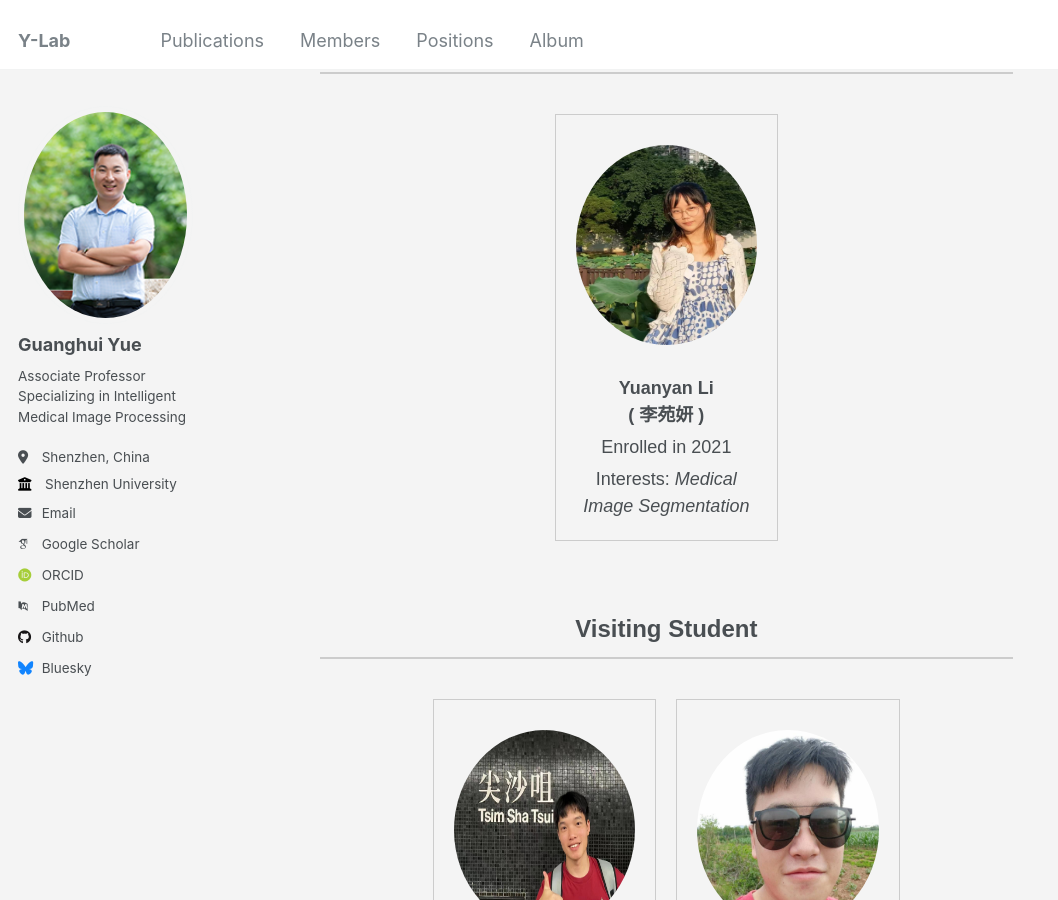
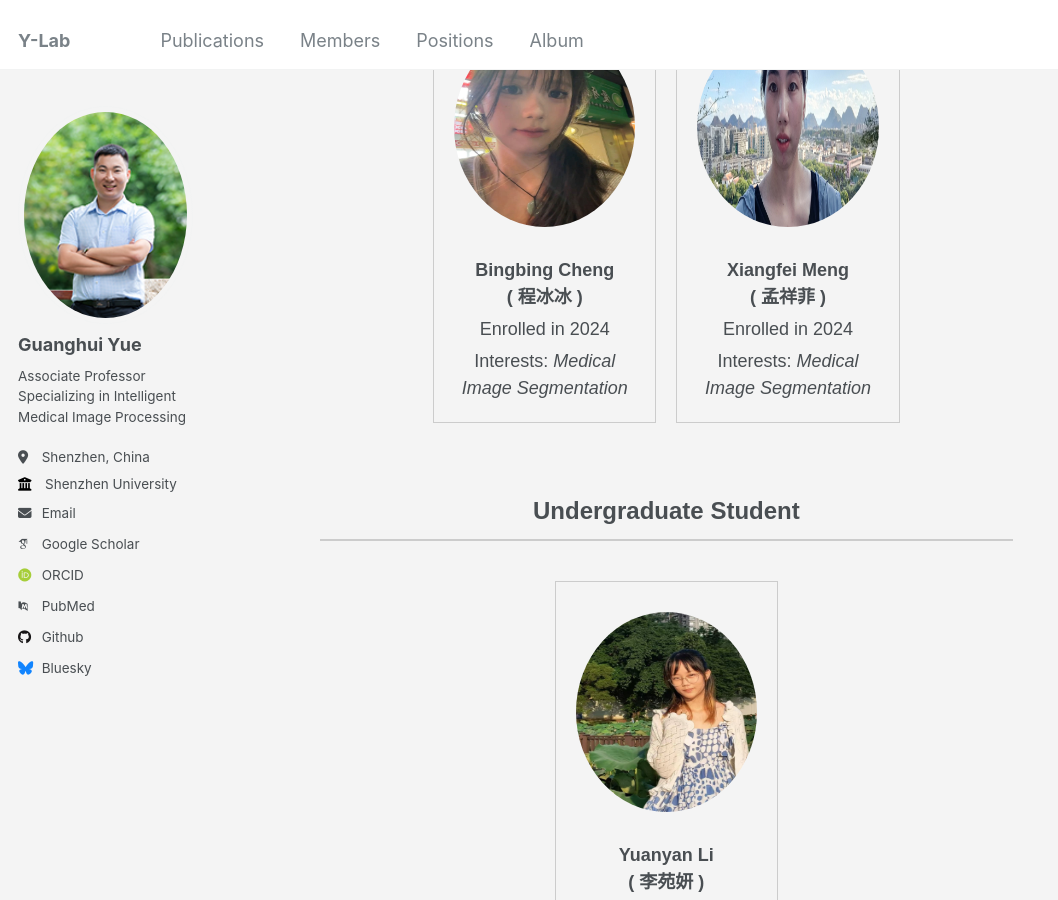
Before and after one commit to Guanghui-Yue/Guanghui-Yue.github.io, a Jekyll site: the page built from _pages/member.md, in a window 1280 px wide and 900 px high, scrolled down 2337 px. Shown: the whole window, without its empty margins (0-1058 px from the left). Built offline with Jekyll 4.4.1, drawn with Linux system fonts in a browser that asks for light colours; some web fonts are replaced.

Commit message:
Update member.md

```diff
--- a/_pages/member.md
+++ b/_pages/member.md
@@ -182,7 +182,24 @@ redirect_from:
       <div class="member-interests">Interests: <em>Image Quality Assessment</em></div>
     </div>
   </div>
+  <div class="member-box">
+    <img src="/images/chengbingbing.png" alt="Bingbing Cheng" class="member-photo">
+    <div class="member-info">
+      <div class="member-name">Bingbing Cheng<br>( 程冰冰 )</div>
+      <div class="member-position">Enrolled in 2024</div>
+      <div class="member-interests">Interests: <em>Medical Image Segmentation</em></div>
+    </div>
   </div>
+  <div class="member-box">
+    <img src="/images/mengxiangfei.png" alt="Xiangfei Meng" class="member-photo">
+    <div class="member-info">
+      <div class="member-name">Xiangfei Meng<br>( 孟祥菲 )</div>
+      <div class="member-position">Enrolled in 2024</div>
+      <div class="member-interests">Interests: <em>Medical Image Segmentation</em></div>
+    </div>
+  </div>
+
+</div>
 
 <div class="title">Undergraduate Student</div>
 <div class="team-container">
```
